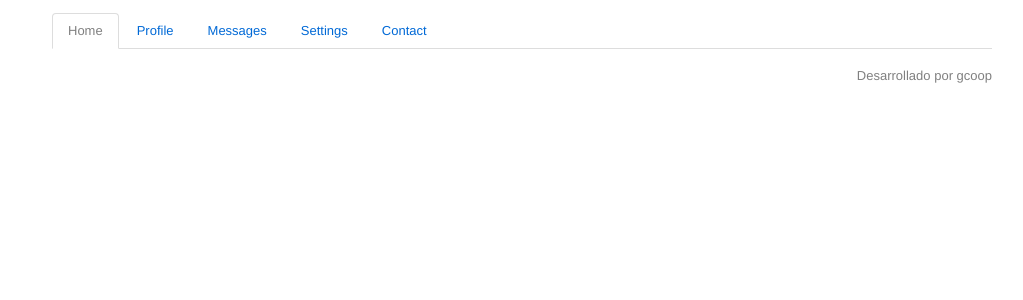
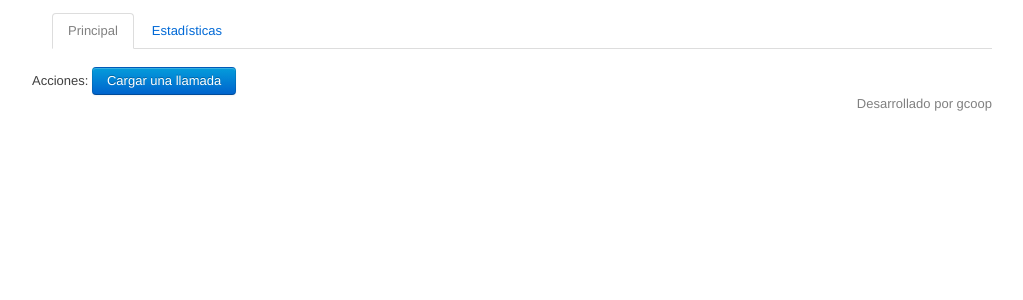
Before and after one commit to gcoop-libre/flaskpastillas, a Flask app: page / in a window 1280 px wide. Shown: the top 300 px of the page, without its empty margins (118-1141 px from the left). Run offline with Flask 2, Linux system fonts and the light colour scheme.

Commit message:
creando paginas principales.

```diff
--- a/app.py
+++ b/app.py
@@ -24,6 +24,14 @@ def admin_setup():
 def homepage():
     return render_template('homepage.html')
 
+@app.route("/estadisticas/listar")
+def estadisticas_listar():
+    return render_template('estadisticas_listar.html')
+
+@app.route("/llamada/crear")
+def llamada_crear():
+    return render_template('llamada_crear.html')
+
 if __name__ == "__main__":
     admin_setup()
     app.run()
--- a/templates/base.html
+++ b/templates/base.html
@@ -2,7 +2,6 @@
 <html>
 <head>
     <title>Test site</title>
-    <link rel="stylesheet" href="/static/yaml/core/base.css" type="text/css"/>
     <link href="/static/bootstrap.min.css" rel="stylesheet" type="text/css" >
     <link href="/static/custom.css" rel="stylesheet" type="text/css" >
 </head>
@@ -14,11 +13,8 @@
 
 {% block menu %}
     <ul class="tabs">
-    <li class="active"><a href="#">Home</a></li>
-    <li><a href="#">Profile</a></li>
-    <li><a href="#">Messages</a></li>
-    <li><a href="#">Settings</a></li>
-    <li><a href="#">Contact</a></li>
+        <li class="active"><a href="/">Principal</a></li>
+        <li><a href="/estadisticas/listar">Estadísticas</a></li>
     </ul>
 {% endblock %}
 
--- a/templates/homepage.html
+++ b/templates/homepage.html
@@ -1 +1,7 @@
 {% extends 'base.html' %}
+{% block content %}
+
+Acciones:
+<a href='/llamada/crear' class='btn primary'>Cargar una llamada</a>
+
+{% endblock %}
```
Also changed, not shown: templates/estadisticas_listar.html (added, +9 -0 lines), static/llamadas.gif (added).
